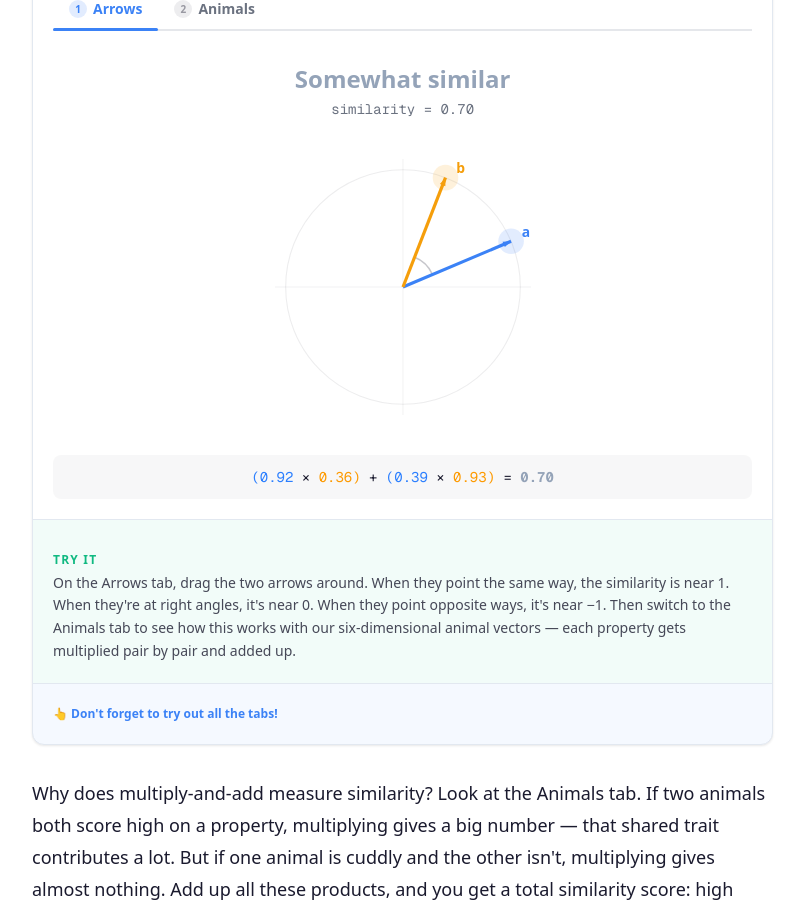
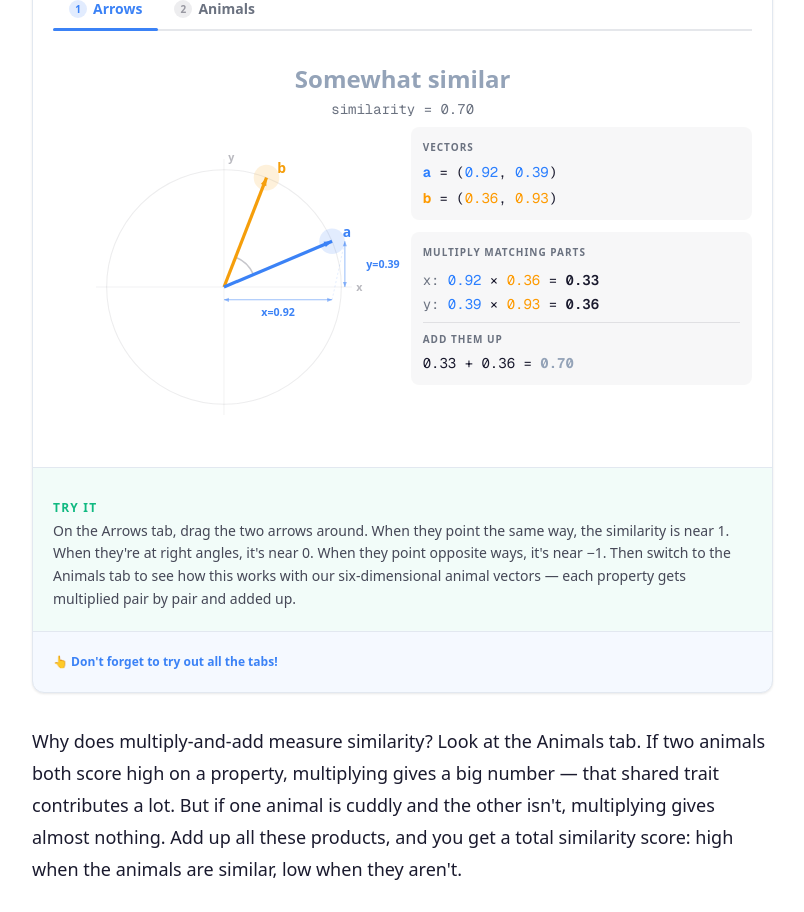
Before and after one commit to robennals/ai-explained, a Next.js app: page /vectors in a window 1280 px wide. Shown: the part 8040-8952 px from the top of the page, without its empty margins (272-1076 px from the left). Built offline with nearby package versions, Linux system fonts and the light colour scheme.

Commit message:
Present vector similarity nicer

```diff
--- a/src/components/widgets/vectors/AnimalDirectionMagnitude.tsx
+++ b/src/components/widgets/vectors/AnimalDirectionMagnitude.tsx
@@ -194,7 +194,7 @@ function RotaryControl({
         width={KNOB_SIZE}
         height={KNOB_SIZE}
         overflow="visible"
-        className="cursor-crosshair touch-none"
+        className="cursor-crosshair touch-none select-none"
         onPointerDown={handlePointerDown}
         onPointerMove={handlePointerMove}
         onPointerUp={handlePointerUp}
@@ -282,9 +282,8 @@ export function AnimalDirectionMagnitude() {
   const maxTick = MAX_UNITS;
   const gridTicks = Array.from({ length: maxTick - minTick + 1 }, (_, i) => minTick + i);
 
-  // Max magnitude that fits on screen
-  const maxComponent = Math.max(Math.abs(unitX), Math.abs(unitY), 0.01);
-  const sliderMax = Math.max(0.5, Math.floor((MAX_UNITS / maxComponent) * 10) / 10);
+  // Fixed magnitude range
+  const sliderMax = MAX_UNITS;
 
   // Dragging the vector tip on the SVG
   const handleSvgPointerDown = useCallback((e: React.PointerEvent) => {
@@ -388,7 +387,7 @@ export function AnimalDirectionMagnitude() {
       <svg
         ref={svgRef}
         viewBox={`0 0 ${SVG_SIZE} ${SVG_SIZE}`}
-        className="mx-auto w-full max-w-[400px] cursor-crosshair touch-none"
+        className="mx-auto w-full max-w-[400px] cursor-crosshair touch-none select-none"
         onPointerDown={handleSvgPointerDown}
         onPointerMove={handleSvgPointerMove}
         onPointerUp={handleSvgPointerUp}
--- a/src/components/widgets/vectors/DirectionSimilarity.tsx
+++ b/src/components/widgets/vectors/DirectionSimilarity.tsx
@@ -120,9 +120,70 @@ function Arrowhead({ x, y, angle, color }: { x: number; y: number; angle: number
   return <polygon points={`${x},${y} ${h1x},${h1y} ${h2x},${h2y}`} fill={color} />;
 }
 
+function MeasurementArrow({ x1, y1, x2, y2, color }: { x1: number; y1: number; x2: number; y2: number; color: string }) {
+  // Small arrowheads at both ends
+  const angle = Math.atan2(y2 - y1, x2 - x1);
+  const s = 5;
+  // Head at (x2, y2)
+  const h1x = x2 - s * Math.cos(angle - 0.4);
+  const h1y = y2 - s * Math.sin(angle - 0.4);
+  const h2x = x2 - s * Math.cos(angle + 0.4);
+  const h2y = y2 - s * Math.sin(angle + 0.4);
+  // Head at (x1, y1) pointing the other way
+  const rAngle = angle + Math.PI;
+  const r1x = x1 - s * Math.cos(rAngle - 0.4);
+  const r1y = y1 - s * Math.sin(rAngle - 0.4);
+  const r2x = x1 - s * Math.cos(rAngle + 0.4);
+  const r2y = y1 - s * Math.sin(rAngle + 0.4);
+  return (
+    <g>
+      <line x1={x1} y1={y1} x2={x2} y2={y2} stroke={color} strokeWidth={1} strokeOpacity={0.5} />
+      <polygon points={`${x2},${y2} ${h1x},${h1y} ${h2x},${h2y}`} fill={color} fillOpacity={0.5} />
+      <polygon points={`${x1},${y1} ${r1x},${r1y} ${r2x},${r2y}`} fill={color} fillOpacity={0.5} />
+    </g>
+  );
+}
+
+function MeasurementLines({
+  tipX, tipY, vx, vy, color,
+  otherTipX, otherTipY, xOffset, yOffset,
+}: {
+  tipX: number; tipY: number; vx: number; vy: number;
+  color: string;
+  otherTipX: number; otherTipY: number;
+  xOffset: number; yOffset: number;
+}) {
+  // Fixed L-shape: horizontal along x-axis, then vertical to tip.
+  // Horizontal line: offset to opposite side of axis from the tip
+  const xLineY = tipY < CY ? CY + xOffset : CY - xOffset;
+  const xMidX = (CX + tipX) / 2;
+  // Vertical line: offset further from origin than the tip
+  const yLineX = tipX > CX ? tipX + yOffset : tipX - yOffset;
+  const yMidY = (CY + tipY) / 2;
+  const yLabelOffsetX = tipX > CX ? 20 : -20;
+  const yLabelAnchor = tipX > CX ? "start" : "end";
+  // x label: offset further from axis than the line
+  const xLabelY = tipY < CY ? xLineY + 12 : xLineY - 12;
+
+  return (
+    <g>
+      <line x1={tipX} y1={xLineY} x2={yLineX} y2={tipY} stroke={color} strokeWidth={0.5} strokeOpacity={0.25} strokeDasharray="2 2" />
+      <MeasurementArrow x1={CX} y1={xLineY} x2={tipX} y2={xLineY} color={color} />
+      <text x={xMidX} y={xLabelY + 3.5} textAnchor="middle" fontSize={10} fill={color} fontWeight={700}>
+        x={vx.toFixed(2)}
+      </text>
+      <MeasurementArrow x1={yLineX} y1={CY} x2={yLineX} y2={tipY} color={color} />
+      <text x={yLineX + yLabelOffsetX} y={yMidY + 3.5} textAnchor={yLabelAnchor} fontSize={10} fill={color} fontWeight={700}>
+        y={vy.toFixed(2)}
+      </text>
+    </g>
+  );
+}
+
 function ArrowsTab() {
   const [aAngle, setAAngle] = useState(0.4);
   const [bAngle, setBAngle] = useState(1.2);
+  const [topVector, setTopVector] = useState<"a" | "b">("a");
   const dragTarget = useRef<"a" | "b" | null>(null);
   const svgRef = useRef<SVGSVGElement>(null);
 
@@ -132,6 +193,8 @@ function ArrowsTab() {
   const by = Math.sin(bAngle);
 
   const similarity = ax * bx + ay * by;
+  const xProduct = ax * bx;
+  const yProduct = ay * by;
 
   const aTipX = CX + ax * RADIUS;
   const aTipY = CY - ay * RADIUS;
@@ -145,10 +208,12 @@ function ArrowsTab() {
     const my = ((e.clientY - rect.top) / rect.height) * SVG_SIZE;
     const dA = Math.hypot(mx - aTipX, my - aTipY);
     const dB = Math.hypot(mx - bTipX, my - bTipY);
-    dragTarget.current = dA < dB ? "a" : "b";
+    const target = dA < dB ? "a" : "b";
+    dragTarget.current = target;
+    setTopVector(target);
     (e.target as Element).setPointerCapture(e.pointerId);
     const angle = Math.atan2(-(my - CY), mx - CX);
-    if (dragTarget.current === "a") setAAngle(angle);
+    if (target === "a") setAAngle(angle);
     else setBAngle(angle);
   }, [aTipX, aTipY, bTipX, bTipY]);
 
@@ -181,14 +246,18 @@ function ArrowsTab() {
 
   const { color: simColor } = directionSimilarityLabel(similarity);
 
+  const MEASUREMENT_OFFSET = 12;
+
   return (
     <>
       <SimilarityReadout similarity={similarity} />
 
+      <div className="grid gap-4 sm:grid-cols-2">
         <svg
           ref={svgRef}
           viewBox={`0 0 ${SVG_SIZE} ${SVG_SIZE}`}
-        className="mx-auto w-full max-w-[320px] cursor-crosshair touch-none"
+          overflow="visible"
+          className="mx-auto w-full max-w-[320px] cursor-crosshair touch-none select-none"
           onPointerDown={handlePointerDown}
           onPointerMove={handlePointerMove}
           onPointerUp={handlePointerUp}
@@ -200,37 +269,81 @@ function ArrowsTab() {
           <line x1={CX - RADIUS - 10} y1={CY} x2={CX + RADIUS + 10} y2={CY} stroke="currentColor" strokeOpacity={0.06} />
           <line x1={CX} y1={CY - RADIUS - 10} x2={CX} y2={CY + RADIUS + 10} stroke="currentColor" strokeOpacity={0.06} />
 
+          {/* Axis labels */}
+          <text x={CX + RADIUS + 14} y={CY + 4} fontSize={10} fill="currentColor" opacity={0.3} fontWeight={600}>x</text>
+          <text x={CX + 4} y={CY - RADIUS - 8} fontSize={10} fill="currentColor" opacity={0.3} fontWeight={600}>y</text>
+
           {/* Angle arc */}
           <path
             d={`M ${arcStartX} ${arcStartY} A ${arcR} ${arcR} 0 ${largeArc} ${sweepFlag} ${arcEndX} ${arcEndY}`}
             fill="none" stroke="currentColor" strokeOpacity={0.25} strokeWidth={1.5}
           />
 
-        {/* Vector a */}
-        <line x1={CX} y1={CY} x2={aTipX} y2={aTipY} stroke="#3b82f6" strokeWidth={3} />
-        <Arrowhead x={aTipX} y={aTipY} angle={Math.atan2(aTipY - CY, aTipX - CX)} color="#3b82f6" />
-        <text x={aTipX + 10} y={aTipY - 4} fontSize={13} fill="#3b82f6" fontWeight={700}>a</text>
-        <circle cx={aTipX} cy={aTipY} r={12} fill="#3b82f6" fillOpacity={0.15} className="cursor-grab" />
-
-        {/* Vector b */}
-        <line x1={CX} y1={CY} x2={bTipX} y2={bTipY} stroke="#f59e0b" strokeWidth={3} />
-        <Arrowhead x={bTipX} y={bTipY} angle={Math.atan2(bTipY - CY, bTipX - CX)} color="#f59e0b" />
-        <text x={bTipX + 10} y={bTipY - 4} fontSize={13} fill="#f59e0b" fontWeight={700}>b</text>
-        <circle cx={bTipX} cy={bTipY} r={12} fill="#f59e0b" fillOpacity={0.15} className="cursor-grab" />
+          {/* Render back vector first (underneath), then front vector on top */}
+          {(topVector === "a" ? ["b", "a"] as const : ["a", "b"] as const).map((id) => {
+            const isA = id === "a";
+            const tipX = isA ? aTipX : bTipX;
+            const tipY = isA ? aTipY : bTipY;
+            const vx = isA ? ax : bx;
+            const vy = isA ? ay : by;
+            const color = isA ? "#3b82f6" : "#f59e0b";
+            const label = isA ? "a" : "b";
+            return (
+              <g key={id}>
+                {id === topVector && (
+                  <MeasurementLines tipX={tipX} tipY={tipY} vx={vx} vy={vy} color={color} otherTipX={0} otherTipY={0} xOffset={MEASUREMENT_OFFSET} yOffset={MEASUREMENT_OFFSET} />
+                )}
+                <line x1={CX} y1={CY} x2={tipX} y2={tipY} stroke={color} strokeWidth={3} />
+                <Arrowhead x={tipX} y={tipY} angle={Math.atan2(tipY - CY, tipX - CX)} color={color} />
+                <text x={tipX + 10} y={tipY - 4} fontSize={13} fill={color} fontWeight={700}>{label}</text>
+                <circle cx={tipX} cy={tipY} r={12} fill={color} fillOpacity={0.15} className="cursor-grab" />
+              </g>
+            );
+          })}
         </svg>
 
-      {/* Component computation */}
-      <div className="mt-2 rounded-lg bg-foreground/[0.03] p-3 text-center" style={{ fontVariantNumeric: "tabular-nums" }}>
+        {/* Step-by-step computation */}
+        <div className="space-y-3" style={{ fontVariantNumeric: "tabular-nums" }}>
+          {/* Vectors */}
+          <div className="rounded-lg bg-foreground/[0.03] p-3 space-y-1.5">
+            <div className="text-[10px] font-bold uppercase tracking-widest text-muted">Vectors</div>
             <div className="font-mono text-sm">
-          <span className="text-blue-500">({ax.toFixed(2)}</span>
+              <span className="text-blue-500 font-bold">a</span> = (<span className="text-blue-500">{ax.toFixed(2)}</span>, <span className="text-blue-500">{ay.toFixed(2)}</span>)
+            </div>
+            <div className="font-mono text-sm">
+              <span className="text-amber-500 font-bold">b</span> = (<span className="text-amber-500">{bx.toFixed(2)}</span>, <span className="text-amber-500">{by.toFixed(2)}</span>)
+            </div>
+          </div>
+
+          {/* Multiply & add */}
+          <div className="rounded-lg bg-foreground/[0.03] p-3 space-y-2">
+            <div className="text-[10px] font-bold uppercase tracking-widest text-muted">Multiply matching parts</div>
+            <div className="space-y-1">
+              <div className="font-mono text-sm">
+                <span className="text-muted">x:</span>{" "}
+                <span className="text-blue-500">{ax.toFixed(2)}</span>
                 {" × "}
-          <span className="text-amber-500">{bx.toFixed(2)})</span>
-          {" + "}
-          <span className="text-blue-500">({ay.toFixed(2)}</span>
+                <span className="text-amber-500">{bx.toFixed(2)}</span>
+                {" = "}
+                <span className="font-semibold">{xProduct.toFixed(2)}</span>
+              </div>
+              <div className="font-mono text-sm">
+                <span className="text-muted">y:</span>{" "}
+                <span className="text-blue-500">{ay.toFixed(2)}</span>
                 {" × "}
-          <span className="text-amber-500">{by.toFixed(2)})</span>
+                <span className="text-amber-500">{by.toFixed(2)}</span>
                 {" = "}
+                <span className="font-semibold">{yProduct.toFixed(2)}</span>
+              </div>
+            </div>
+            <div className="border-t border-foreground/10 pt-2">
+              <div className="text-[10px] font-bold uppercase tracking-widest text-muted mb-1">Add them up</div>
+              <div className="font-mono text-sm">
+                {xProduct.toFixed(2)} + {yProduct.toFixed(2)} ={" "}
                 <span className="font-bold" style={{ color: simColor }}>{similarity.toFixed(2)}</span>
+              </div>
+            </div>
+          </div>
         </div>
       </div>
     </>
@@ -262,7 +375,7 @@ function AnimalCard({ animal, color, label }: { animal: Animal; color: string; l
         {animal.emoji} {animal.name}
       </div>
       {PROPERTIES.map((prop, i) => (
-        <div key={prop} className="flex items-center gap-2 py-1.5 px-3 border-b border-foreground/5 last:border-b-0">
+        <div key={prop} className="flex items-center gap-2 py-1.5 px-3 border-b border-foreground/5 last:border-b-0 min-h-[28px]">
           <span className="w-12 text-xs font-medium capitalize text-muted shrink-0">{prop}</span>
           <PropBar value={vec[i]} color={color} />
         </div>
@@ -271,35 +384,52 @@ function AnimalCard({ animal, color, label }: { animal: Animal; color: string; l
   );
 }
 
+function productColor(product: number, maxProduct: number): string {
+  if (maxProduct === 0) return "#888";
+  // 0 → red, maxProduct → green
+  const t = Math.max(0, Math.min(1, product / maxProduct));
+  const r = Math.round(220 - 140 * t);
+  const g = Math.round(80 + 120 * t);
+  const b = Math.round(80 - 20 * t);
+  return `rgb(${r},${g},${b})`;
+}
+
 function ProductColumn({ vecA, vecB, similarity }: { vecA: number[]; vecB: number[]; similarity: number }) {
   const products = vecA.map((a, i) => a * vecB[i]);
-  const maxProduct = Math.max(...products.map(Math.abs), 0.01);
+  const maxProduct = Math.max(...products, 0.001);
 
   return (
-    <div className="rounded-lg border border-foreground/10 bg-foreground/[0.02] overflow-hidden shrink-0" style={{ minWidth: 100 }}>
+    <div className="rounded-lg border border-foreground/10 bg-foreground/[0.02] overflow-hidden shrink-0" style={{ maxWidth: "10rem" }}>
       <div className="py-2 px-3 text-sm font-medium text-foreground border-b border-foreground/10 bg-foreground/[0.02]">
-        <span className="text-[10px] font-bold uppercase tracking-widest text-muted">Product</span>
+        <span className="text-[10px] font-bold uppercase tracking-widest text-muted">Multiply</span>
       </div>
       {PROPERTIES.map((prop, i) => {
         const product = products[i];
-        const barFrac = Math.abs(product) / maxProduct;
         return (
-          <div key={prop} className="flex items-center gap-1.5 py-1.5 px-3 border-b border-foreground/5 last:border-b-0">
-            <div className="h-2.5 w-10 rounded-full bg-foreground/5">
-              <div
-                className="h-2.5 rounded-full bg-green-400 transition-all duration-200"
-                style={{ width: `${barFrac * 100}%` }}
-              />
-            </div>
-            <span className="font-mono text-[10px] text-muted w-8 text-right">{product.toFixed(2)}</span>
+          <div key={prop} className="flex items-center py-1.5 px-3 border-b border-foreground/5 last:border-b-0 min-h-[28px]">
+            <span className="font-mono text-[10px] text-muted whitespace-nowrap">
+              <span className="text-blue-500">{vecA[i].toFixed(2)}</span>
+              {" × "}
+              <span className="text-amber-500">{vecB[i].toFixed(2)}</span>
+              {" = "}
+              <span className="font-bold" style={{ color: productColor(product, maxProduct) }}>{product.toFixed(2)}</span>
+            </span>
           </div>
         );
       })}
       {/* Total */}
-      <div className="flex items-center gap-1.5 py-1.5 px-3 border-t-2 border-foreground/15 bg-foreground/[0.02]">
-        <span className="text-xs font-bold" style={{ color: animalSimilarityLabel(similarity).color }}>
+      <div className="py-1.5 px-3 border-t-2 border-foreground/15 bg-foreground/[0.02]">
+        <div className="font-mono text-[10px] font-bold">
+          {products.map((p, i) => (
+            <span key={i}>
+              {i > 0 && <span className="text-muted">{" + "}</span>}
+              <span style={{ color: productColor(p, maxProduct) }}>{p.toFixed(2)}</span>
+            </span>
+          ))}
+        </div>
+        <div className="font-mono text-sm font-bold mt-0.5" style={{ color: animalSimilarityLabel(similarity).color }}>
           = {similarity.toFixed(2)}
-        </span>
+        </div>
       </div>
     </div>
   );
@@ -320,11 +450,9 @@ function AnimalsTab() {
     <>
       <SimilarityReadout similarity={similarity} variant="animal" />
 
-      {/* Three-column layout: selectors above their cards */}
-      <div className="flex gap-2 overflow-x-auto">
-        {/* Column A */}
+      {/* Selectors above their respective cards */}
+      <div className="flex gap-2 mb-1.5">
         <div className="flex-1 min-w-0">
-          <div className="mb-2">
           <div className="mb-1 text-[10px] font-bold uppercase tracking-widest text-blue-500">Animal A</div>
           <div className="flex flex-wrap gap-1">
             {ANIMALS.map((a, i) => (
@@ -342,12 +470,7 @@ function AnimalsTab() {
             ))}
           </div>
         </div>
-          <AnimalCard animal={animalA} color="#3b82f6" label="A" />
-        </div>
-
-        {/* Column B */}
         <div className="flex-1 min-w-0">
-          <div className="mb-2">
           <div className="mb-1 text-[10px] font-bold uppercase tracking-widest text-amber-500">Animal B</div>
           <div className="flex flex-wrap gap-1">
             {ANIMALS.map((a, i) => (
@@ -365,17 +488,13 @@ function AnimalsTab() {
             ))}
           </div>
         </div>
-          <AnimalCard animal={animalB} color="#f59e0b" label="B" />
       </div>
 
-        {/* Product column */}
-        <div className="shrink-0">
-          <div className="mb-2">
-            <div className="mb-1 text-[10px] font-bold uppercase tracking-widest text-muted">&nbsp;</div>
-            <div className="h-[1.375rem]" /> {/* spacer to align with button rows */}
-          </div>
+      {/* Cards row — all tops aligned */}
+      <div className="flex gap-2 items-start overflow-x-auto">
+        <AnimalCard animal={animalA} color="#3b82f6" label="A" />
+        <AnimalCard animal={animalB} color="#f59e0b" label="B" />
         <ProductColumn vecA={vecA} vecB={vecB} similarity={similarity} />
-        </div>
       </div>
     </>
   );
```
Lines whose indentation alone changed are shown as unchanged.
